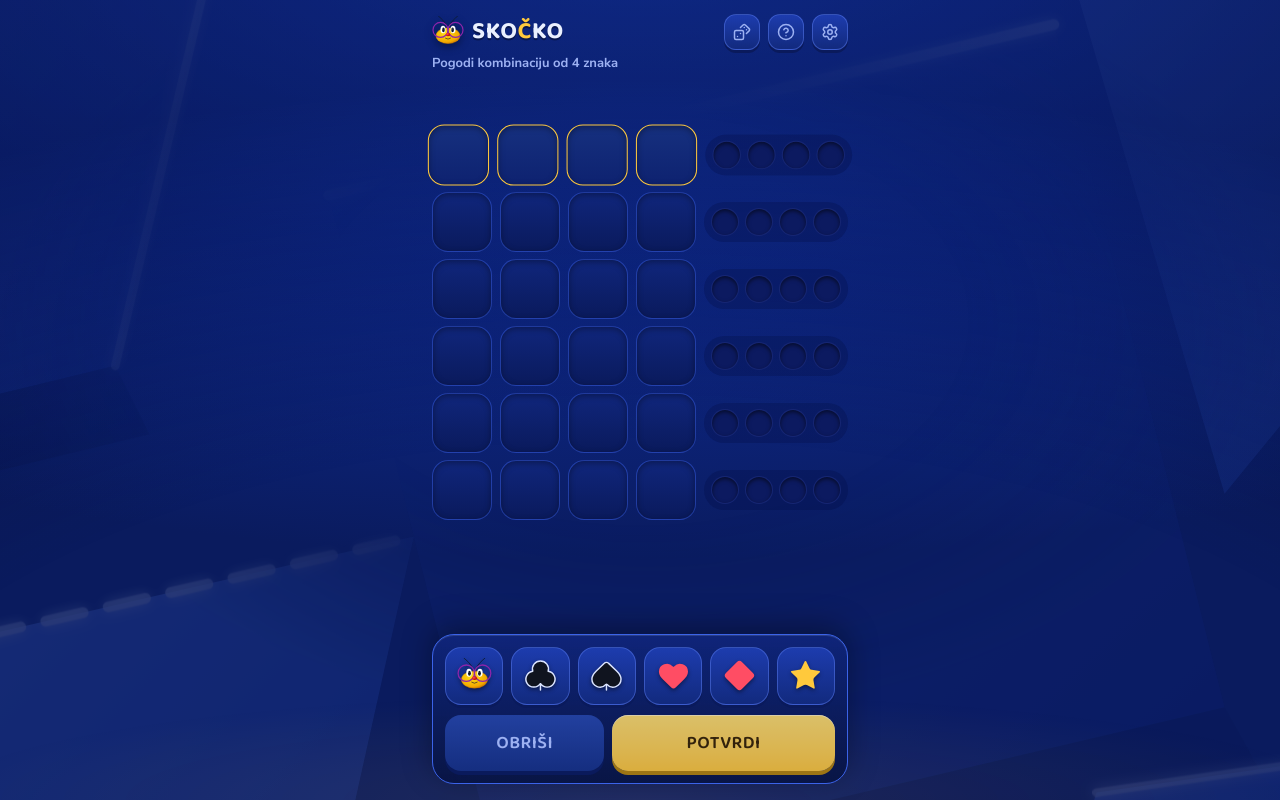
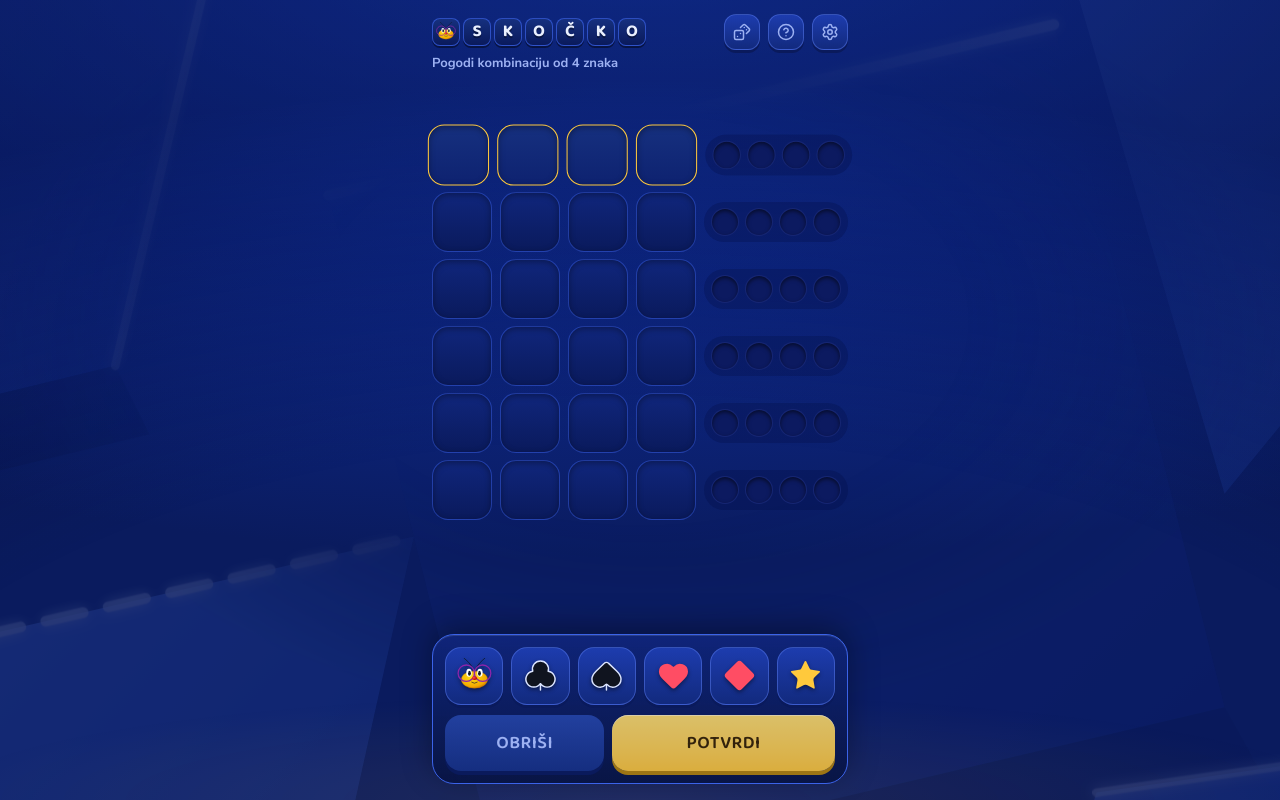
Before and after one commit to fvitas/skocko, a React (Vite) app: page / in a window 1280 px wide. Built offline with nearby package versions, Linux system fonts and the light colour scheme.

Commit message:
feat: tile lockup logo in header, per-instance svg gradient ids

```diff
--- a/src/App.tsx
+++ b/src/App.tsx
@@ -124,11 +124,22 @@ export function App() {
       <div className="relative mx-auto flex h-dvh max-w-md flex-col">
 
       <header className="z-10 flex items-center justify-between px-4 pt-3.5 pb-1">
-        <h1 className="flex items-center gap-2 font-display text-2xl font-bold tracking-wide [text-shadow:0_2px_0_rgba(0,0,0,0.35)]">
-          <SymbolIcon symbol="skocko" className="h-8 w-8 drop-shadow-[0_3px_4px_rgba(0,0,0,0.4)]" />
-          <span>
-            SKO<span className="text-gold">Č</span>KO
+        <h1 aria-label="SKOČKO" className="flex items-center gap-[3px]">
+          <span
+            aria-hidden="true"
+            className="hidden h-7 w-7 place-items-center rounded-lg border-[1.5px] border-cell-edge/70 bg-linear-to-b from-cell-hi to-cell-lo shadow-[0_2px_0_#081444] min-[400px]:grid"
+          >
+            <SymbolIcon symbol="skocko" className="h-5 w-5" />
           </span>
+          {[...'SKOČKO'].map((letter, i) => (
+            <span
+              key={i}
+              aria-hidden="true"
+              className="grid h-7 w-7 place-items-center rounded-lg border-[1.5px] border-cell-edge/70 bg-linear-to-b from-cell-hi to-cell-lo font-display text-[17px] font-bold shadow-[0_2px_0_#081444] [text-shadow:0_2px_0_rgba(0,0,0,0.35)]"
+            >
+              {letter}
+            </span>
+          ))}
         </h1>
         <div className="flex items-center gap-2">
           <button
--- a/src/components/SymbolIcon.tsx
+++ b/src/components/SymbolIcon.tsx
@@ -1,5 +1,6 @@
 import { Club, Diamond, Heart, Spade, Star } from 'lucide-react'
 import type { LucideIcon } from 'lucide-react'
+import { useId } from 'react'
 import type { GameSymbol } from '../game/logic'
 
 const SUIT_ICONS: Record<Exclude<GameSymbol, 'skocko'>, LucideIcon> = {
@@ -24,23 +25,26 @@ type SymbolIconProps = {
 }
 
 export function SymbolIcon({ symbol, className }: SymbolIconProps) {
+  // gradient ids must be unique per instance — duplicate ids resolve to the first
+  // one in the document, and if that instance is display:none the fill vanishes
+  const id = useId()
   if (symbol === 'skocko') {
     return (
       <svg viewBox="58 20 384 350" className={className} aria-hidden="true">
         <defs>
-          <radialGradient id="skocko-head" cx="40%" cy="35%" r="65%">
+          <radialGradient id={`${id}-head`} cx="40%" cy="35%" r="65%">
             <stop offset="0%" stopColor="#ffde17" />
             <stop offset="85%" stopColor="#f2a900" />
             <stop offset="100%" stopColor="#d98200" />
           </radialGradient>
-          <radialGradient id="skocko-nose" cx="35%" cy="35%" r="65%">
+          <radialGradient id={`${id}-nose`} cx="35%" cy="35%" r="65%">
             <stop offset="0%" stopColor="#ff4d4d" />
             <stop offset="100%" stopColor="#b30000" />
           </radialGradient>
         </defs>
         <path d="M235 125C215 70 160 25 135 5" fill="none" stroke="#0d1b2a" strokeWidth="9" strokeLinecap="round" />
         <path d="M265 125C285 70 340 25 365 5" fill="none" stroke="#0d1b2a" strokeWidth="9" strokeLinecap="round" />
-        <ellipse cx="250" cy="240" rx="145" ry="95" fill="url(#skocko-head)" stroke="#b77900" strokeWidth="4" />
+        <ellipse cx="250" cy="240" rx="145" ry="95" fill={`url(#${id}-head)`} stroke="#b77900" strokeWidth="4" />
         <path d="M150 115C165 80 210 75 225 110" fill="none" stroke="#003366" strokeWidth="8" strokeLinecap="round" />
         <path d="M350 115C335 80 290 75 275 110" fill="none" stroke="#003366" strokeWidth="8" strokeLinecap="round" />
         <ellipse cx="190" cy="165" rx="30" ry="45" fill="#fff" />
@@ -51,7 +55,7 @@ export function SymbolIcon({ symbol, className }: SymbolIconProps) {
         <circle cx="298" cy="158" r="5" fill="#fff" />
         <circle cx="160" cy="170" r="90" fill="none" stroke="#8e24aa" strokeWidth="14" />
         <circle cx="340" cy="170" r="90" fill="none" stroke="#8e24aa" strokeWidth="14" />
-        <ellipse cx="250" cy="225" rx="28" ry="20" fill="url(#skocko-nose)" />
+        <ellipse cx="250" cy="225" rx="28" ry="20" fill={`url(#${id}-nose)`} />
         <path d="M220 270Q250 292 280 270" fill="none" stroke="#0f172a" strokeWidth="7" strokeLinecap="round" />
       </svg>
     )
```
